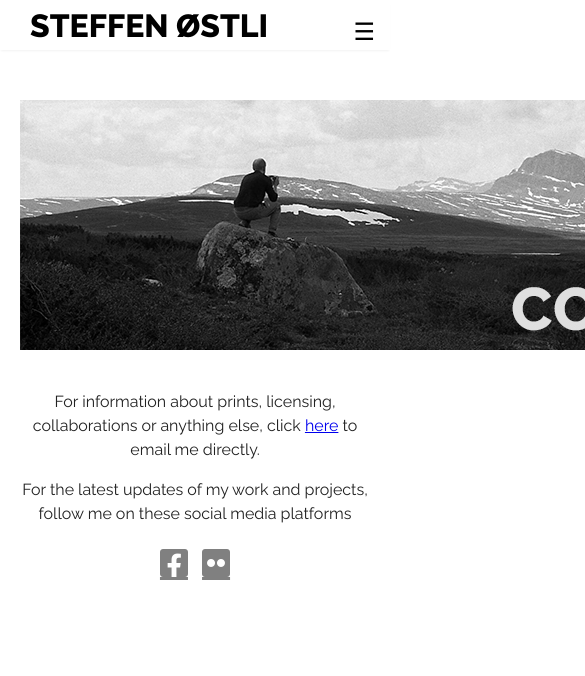
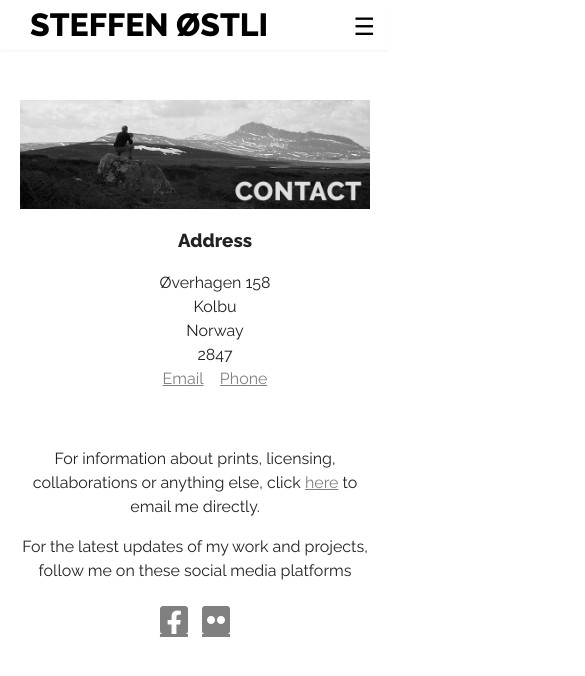
Before and after one commit to Max88-git/steffen-ostli, a plain HTML site: page HTML/contact.html in a window 390 px wide. Shown: the top 676 px of the page, 585 px wide, since content can reach past the window. Drawn offline with Linux system fonts and the light colour scheme.

Commit message:
Change made to pageNav + adding contact page info

```diff
--- a/CSS/styles.css
+++ b/CSS/styles.css
@@ -6,7 +6,8 @@ body {
 	font-size: 2em;
 	font-weight: 800;
 	color: #000;
-	margin: 4px 0 4px 30px;
+	margin: 0 0 0 30px;
+	line-height: 50px;
 	text-decoration: none;
 	text-transform: uppercase;
 	display: inline-block;
@@ -20,7 +21,7 @@ body {
 	margin: 0;
 	width: 100%;
 	height: 50px;
-	overflow: hidden;
+	overflow: visible;
 	position: fixed;
 }
 
@@ -41,11 +42,12 @@ body {
 
 #pageNav > ul > li > a {
 	color: #aaa;
+	background-color: #fff;
 	font-size: 1em;
 	font-weight: 400;
 	letter-spacing: 0.1em;
 	display: block;
-	line-height: 55px;
+	line-height: 50px;
 	padding: 0 24px;
 	text-decoration: none;
 	text-transform: uppercase;
@@ -55,10 +57,11 @@ body {
 /* Show Hamburger */
 	#pageNav label {
 		display: block;
+		cursor: pointer;
 		color: #000;
 		font-style: normal;
 		font-size: 1.5em;
-	padding: 15px;
+		padding: 10px 15px;
 		float: right;
 	}
 
@@ -125,6 +128,22 @@ div.contactContent {
 	line-height: 1.5em;
 }
 
+.contactContent li {
+	list-style-type: none;
+}
+
+.contactContent h3 {
+	font-weight: 800;
+}
+
+.contactContent a {
+	color: #808080;
+}
+
+.contactContent a:hover {
+	color: #000;
+}
+
 #awards {
 	list-style-type: none;
 	padding-left: 0;
@@ -151,7 +170,7 @@ footer {
 	bottom: 0;
 	width: 100%;
 	height: 200px;
-	background-color: #808080;
+	background-color: #303030;
 	color: white;
 }
 
@@ -169,7 +188,7 @@ footer {
 }
 
 .footerIcons a {
-	color: #000;
+	color: #808080;
 }
 
 .footerIcons a:hover {
@@ -182,9 +201,14 @@ footer {
 	padding-top: 10px;
 	margin-left: 30px;
 }
-/* Contact details styling in the footer*/
+/* Contact details styling in the footer */
+.banner {
+	width: 100%;
+	height: auto;
+  }
+
 .contact h3 {
-	color: #000;
+	color: #808080;
 	font-weight: 400;
 	letter-spacing: 0.2em;
 }
@@ -195,7 +219,7 @@ footer {
 
 .contact a {
 	font-size: 1em;
-	color: #000;
+	color: #808080;
 	text-transform: none;
 	text-decoration: none;
 }
--- a/HTML/contact.html
+++ b/HTML/contact.html
@@ -28,8 +28,15 @@
     <main>
         <div class="container">
             <div class="contactContent">
-                <img src="../Images/Steffen-contact-banner.jpg" width="800" height="250" alt="steffen-contact-banner.jpg">
-                <br>
+                <img src="../Images/Steffen-contact-banner.jpg" width="800" height="250" alt="Contact Image" class="banner">
+                <ul>
+                    <h3>Address</h3>
+                    <li>Øverhagen 158</li>
+                    <li>Kolbu</li>
+                    <li>Norway</li>
+                    <li>2847</li>
+                    <li><a href="mailto:steffen@østli.com">Email</a>&nbsp;&nbsp;&nbsp;&nbsp;<a href="tel:+47 483 547 44">Phone</a></li>
+              </ul>
                 <br>
                 <p>For information about prints, licensing, collaborations or anything else, click <a href="mailto:steffen@østli.com">here</a> to email me directly.</p>
                 <div class="socialIcon">
```
Also changed, not shown: HTML/index.html (+1 -1 lines), 1 other file. Lines whose indentation alone changed are shown as unchanged.
